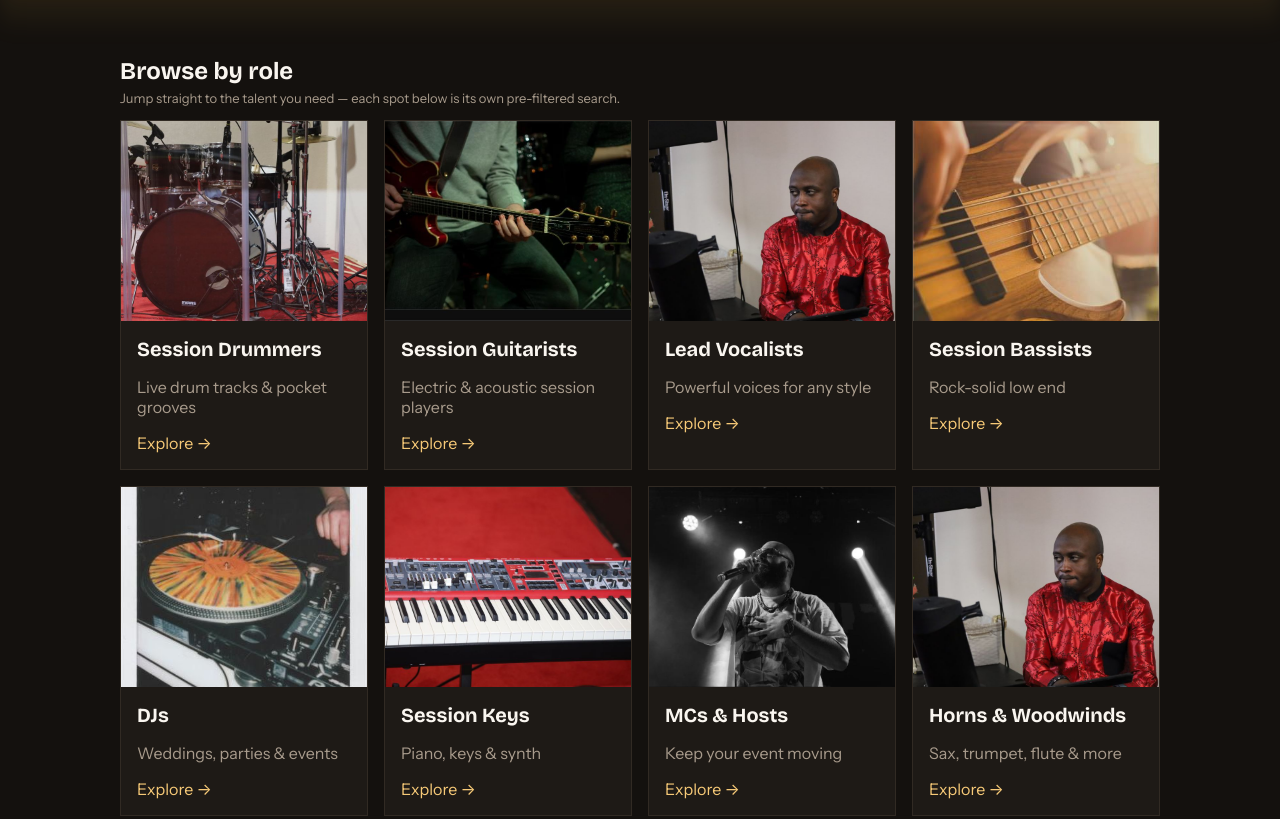
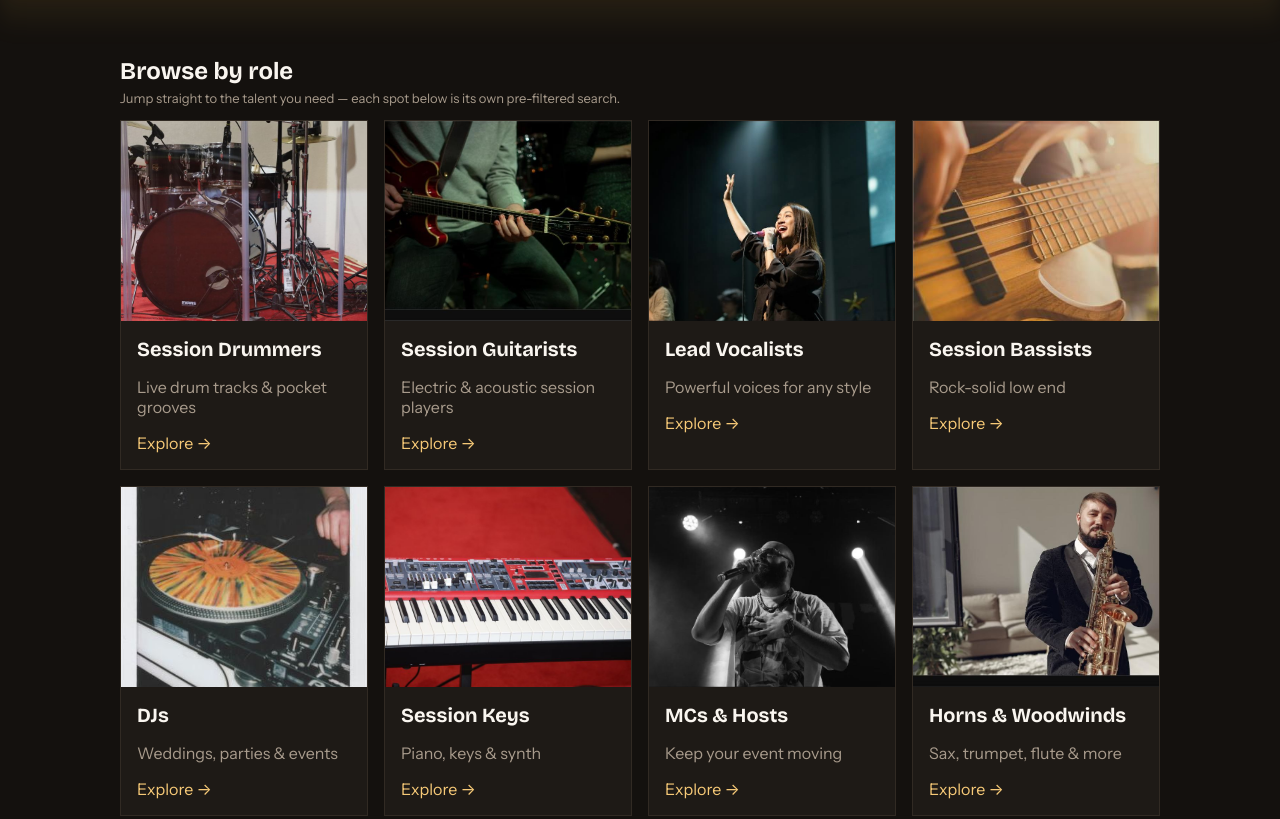
Before and after one commit to kaff559/kaf--musicain--connect, a website: page public/index.html in a window 1280 px wide. Shown: the part 660-1479 px from the top of the page. Drawn offline with nearby package versions, Linux system fonts and the light colour scheme; no server answers.

Commit message:
Restore stock photos for Vocalists and Horns tiles

```diff
--- a/public/styles.css
+++ b/public/styles.css
@@ -624,10 +624,8 @@ footer.appfoot .footer-link:hover { text-decoration: underline; }
 .cat-keys-photo::before { background-image: url('/images/categories/session-keys.jpg'); background-position: center 40%; }
 .cat-mixing-photo::before { background-image: url('/images/categories/sound-engineers.jpg'); background-position: center 35%; }
 .cat-guitar-photo::before { background-image: url('/images/categories/session-guitarists.jpg'); background-position: center 40%; }
-.cat-vocals-photo::before { background-image: url('/images/categories/placeholder-performer.jpg'); background-position: center 30%; }
+.cat-vocals-photo::before { background-image: url('/images/categories/lead-vocalists.jpg'); background-position: center 30%; }
 .cat-bass-photo::before { background-image: url('/images/categories/session-bassists.jpg'); background-position: center 45%; }
 .cat-dj-photo::before { background-image: url('/images/categories/djs.jpg'); background-position: center 35%; }
 .cat-mc-photo::before { background-image: url('/images/categories/mcs-hosts.jpg'); background-position: center 30%; }
-/* Vocals and Horns are placeholders for now (same photo, user-supplied) —
-   swap these for real vocalist / horn-player photos when available. */
-.cat-horns-photo::before { background-image: url('/images/categories/placeholder-performer.jpg'); background-position: center 25%; }
+.cat-horns-photo::before { background-image: url('/images/categories/horns-woodwinds.jpg'); background-position: center 25%; }
```
